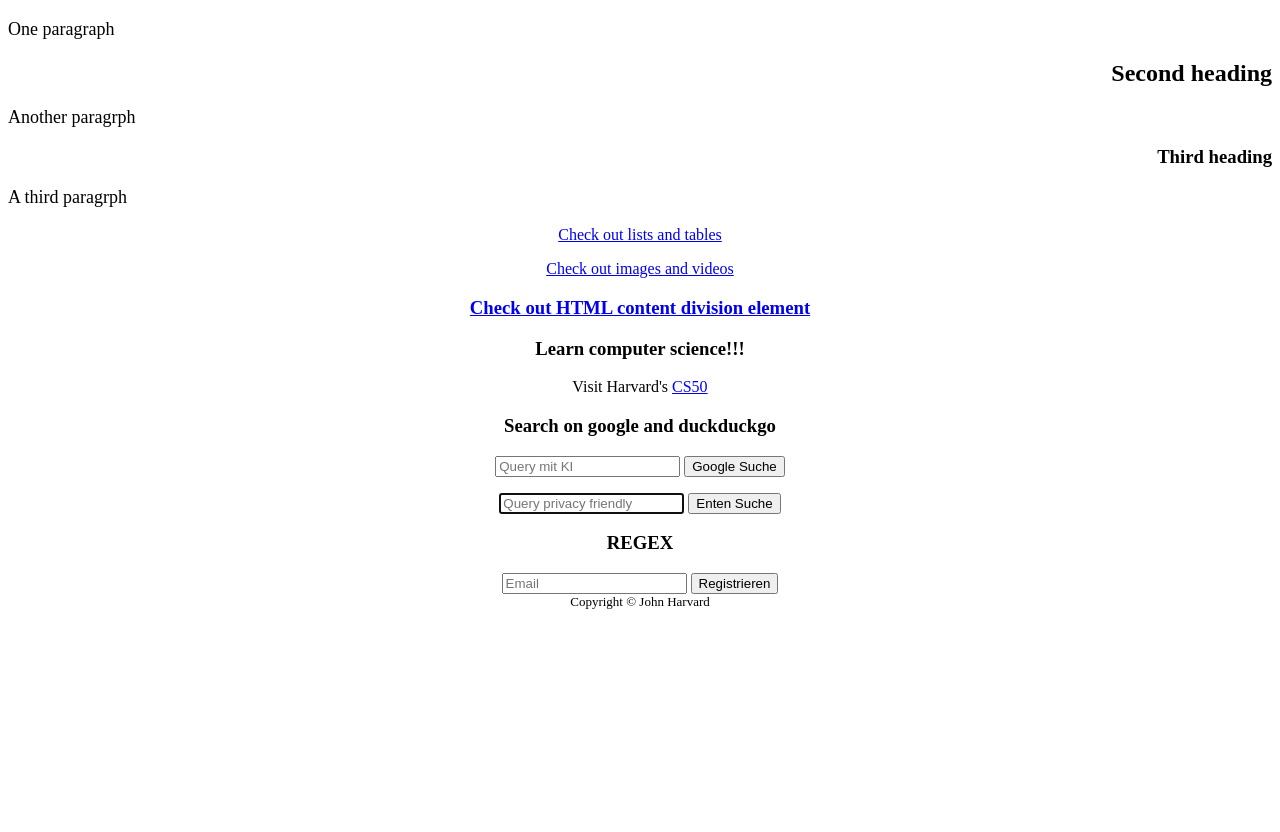
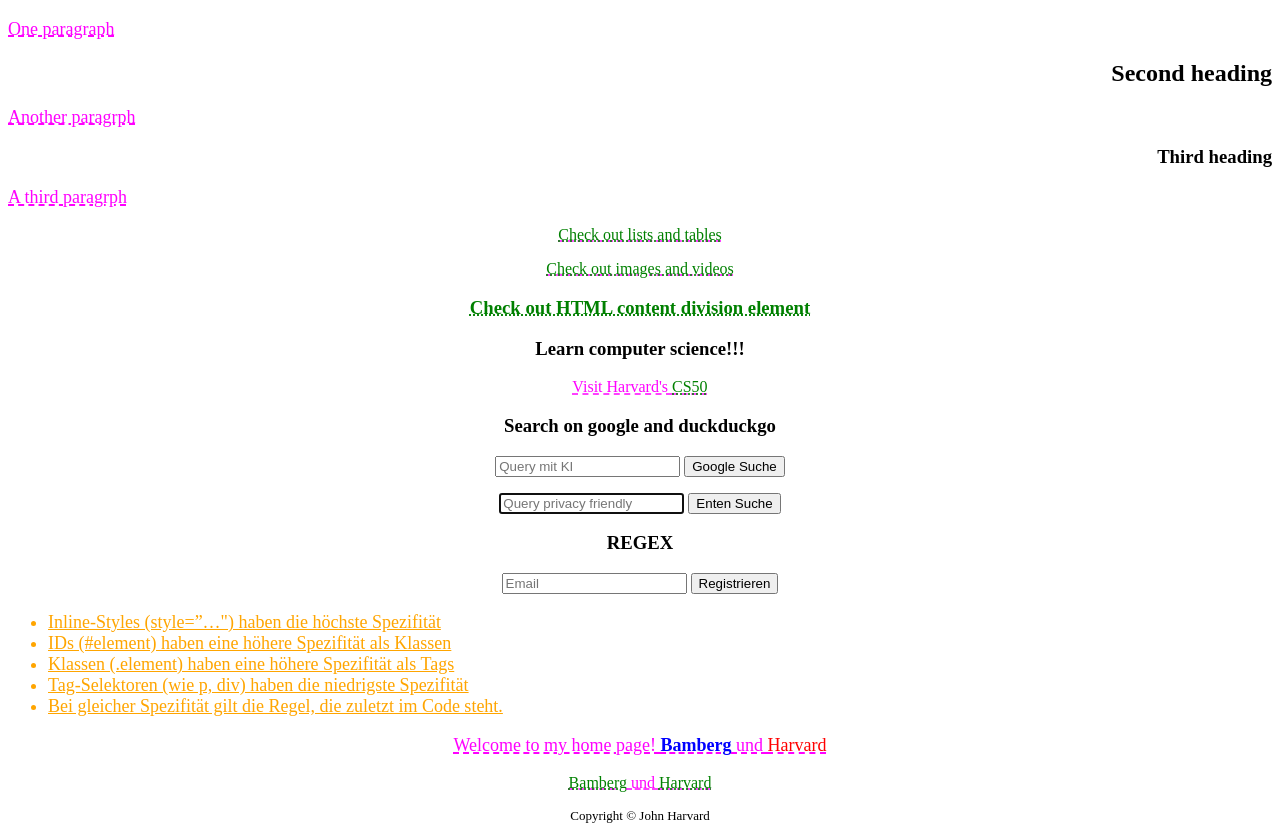
Before and after one commit to dengdenglele/learn-html, a plain HTML site: page index.html in a window 1280 px wide. Shown: the part 108-940 px from the top of the page. Before the commit the page ends 800 px from the top, so only its background shows below. Drawn offline with Linux system fonts and the light colour scheme.

Commit message:
play around with styles and specificity

```diff
--- a/index.html
+++ b/index.html
@@ -3,7 +3,8 @@
 
 <head>
     <link href="style.css" rel="stylesheet">
-    <meta charset="UTF-u">
+    <link href="specificity.css" rel="stylesheet">
+    <meta charset="UTF-8">
     <title>Hallo, Titel</title>
 </head>
 
@@ -65,6 +66,26 @@
         <button>Registrieren</button>
     </form>
 
+    <p>
+    <ul class="left large">
+        <li>Inline-Styles (style=”…") haben die höchste Spezifität</li>
+        <li>IDs (#element) haben eine höhere Spezifität als Klassen</li>
+        <li>Klassen (.element) haben eine höhere Spezifität als Tags</li>
+        <li>Tag-Selektoren (wie p, div) haben die niedrigste Spezifität</li>
+        <li>Bei gleicher Spezifität gilt die Regel, die zuletzt im Code steht.</li>
+    </ul>
+    </p>
+
+    <p class="large">
+        Welcome to my home page!
+        <a class="firsttwo bold red" id="bamberg" href="https://www.uni-bamberg.de/">Bamberg</a> und
+        <a class="firsttwo red" href="https://www.harvard.edu/">Harvard</a>
+    </p>
+    <p>
+        <a href="https://www.uni-bamberg.de/">Bamberg</a> und
+        <a href="https://www.harvard.edu/">Harvard</a>
+    </p>
+
 
     <footer class="small">
         Copyright &#169; John Harvard
--- /dev/null
+++ b/specificity.css
@@ -0,0 +1,30 @@
+a {
+    color: green;
+    text-decoration: underline dotted;
+}
+
+p {
+    color: magenta;
+    text-decoration: underline dashed
+}
+
+li {
+    color: orange;
+    text-decoration: underline;
+}
+
+#bamberg {
+    color: blue;
+}
+
+.firsttwo {
+    text-decoration: none;
+}
+
+.bold {
+    font-weight: bold;
+}
+
+.red {
+    color: red;
+}
```
